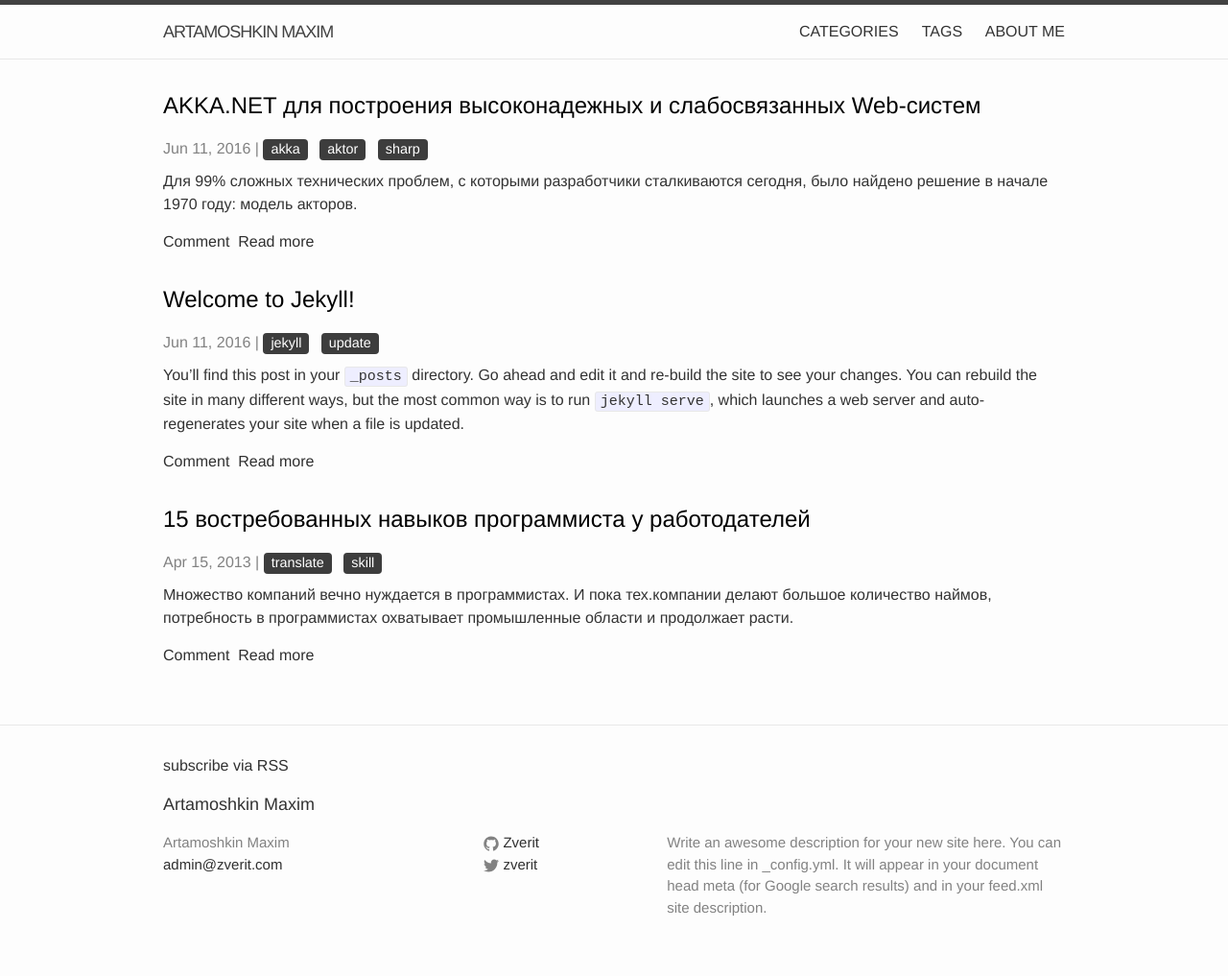
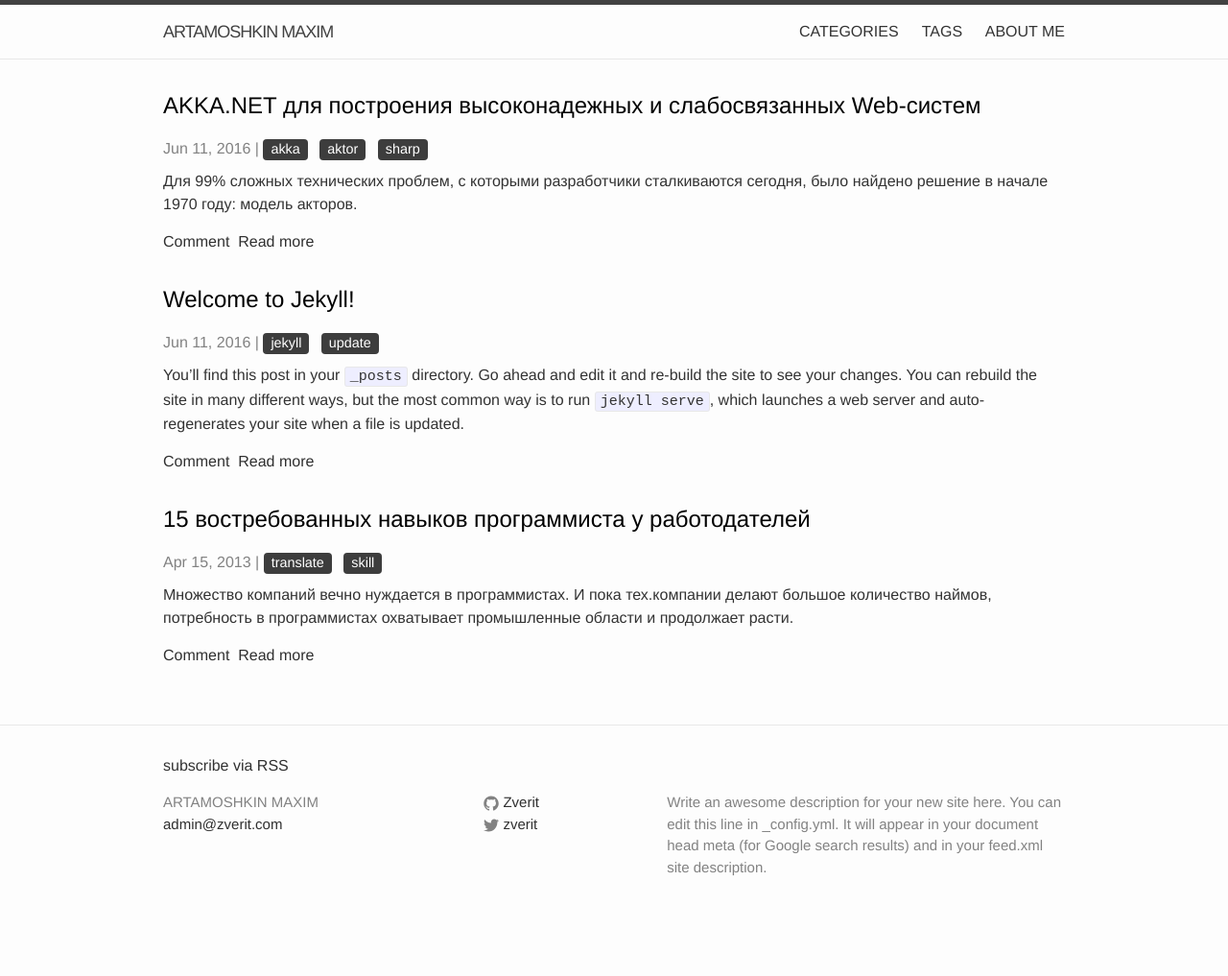
Before and after one commit to martamoshkin/blog.zverit.com, a Jekyll site: the page built from index.html, in a window 1280 px wide. Shown: the whole page at 96% size. Built offline with Jekyll 4.4.1, drawn with Linux system fonts in a browser that asks for light colours; after the commit the page ends 975 px from its top, so only the background shows below that.

Commit message:
Update footer.html

```diff
--- a/_includes/footer.html
+++ b/_includes/footer.html
@@ -3,12 +3,11 @@
   <div class="wrapper">
 
   <p class="rss-subscribe">subscribe <a href="{{ "/feed.xml" | prepend: site.baseurl }}">via RSS</a></p>
-    <h2 class="footer-heading">{{ site.title }}</h2>
 
     <div class="footer-col-wrapper">
       <div class="footer-col footer-col-1">
         <ul class="contact-list">
-          <li>{{ site.title }}</li>
+          <li style="text-transform:uppercase">{{ site.title }}</li>
           <li><a href="mailto:{{ site.email }}">{{ site.email }}</a></li>
         </ul>
       </div>
```
